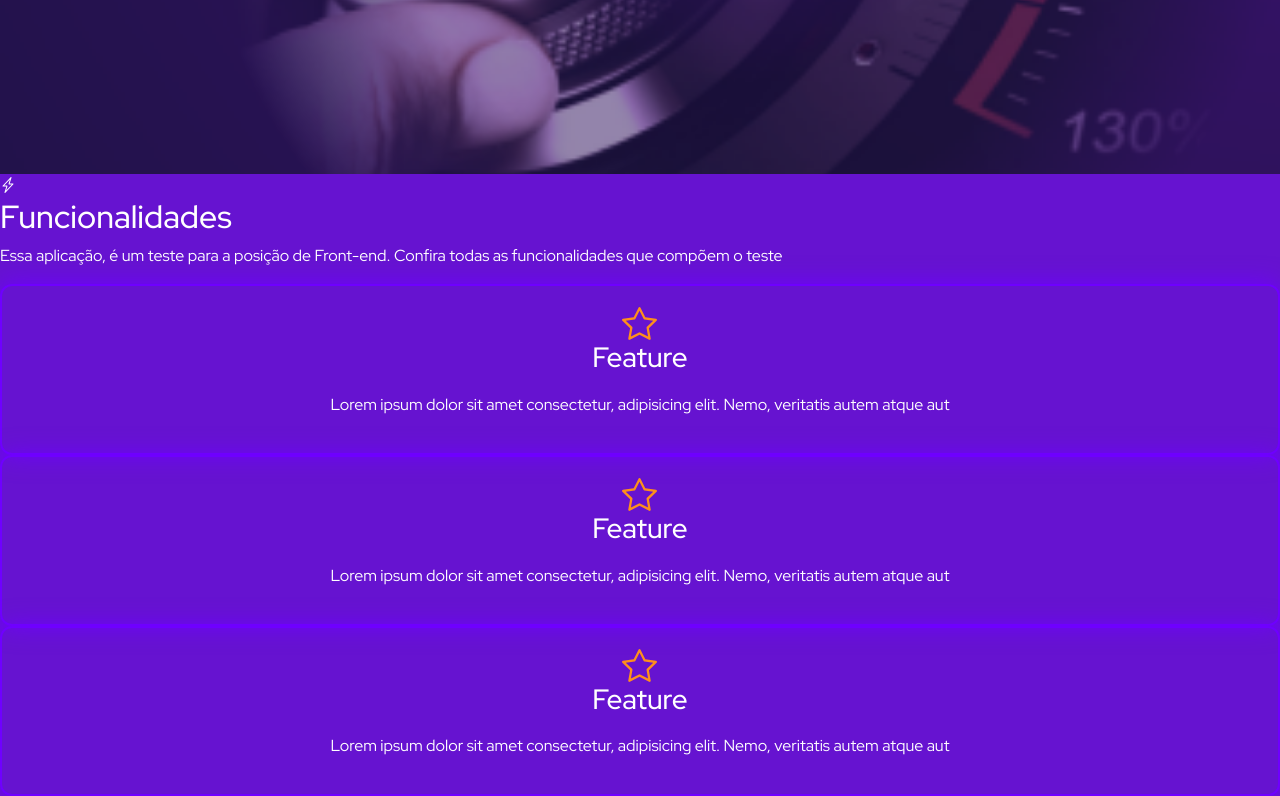
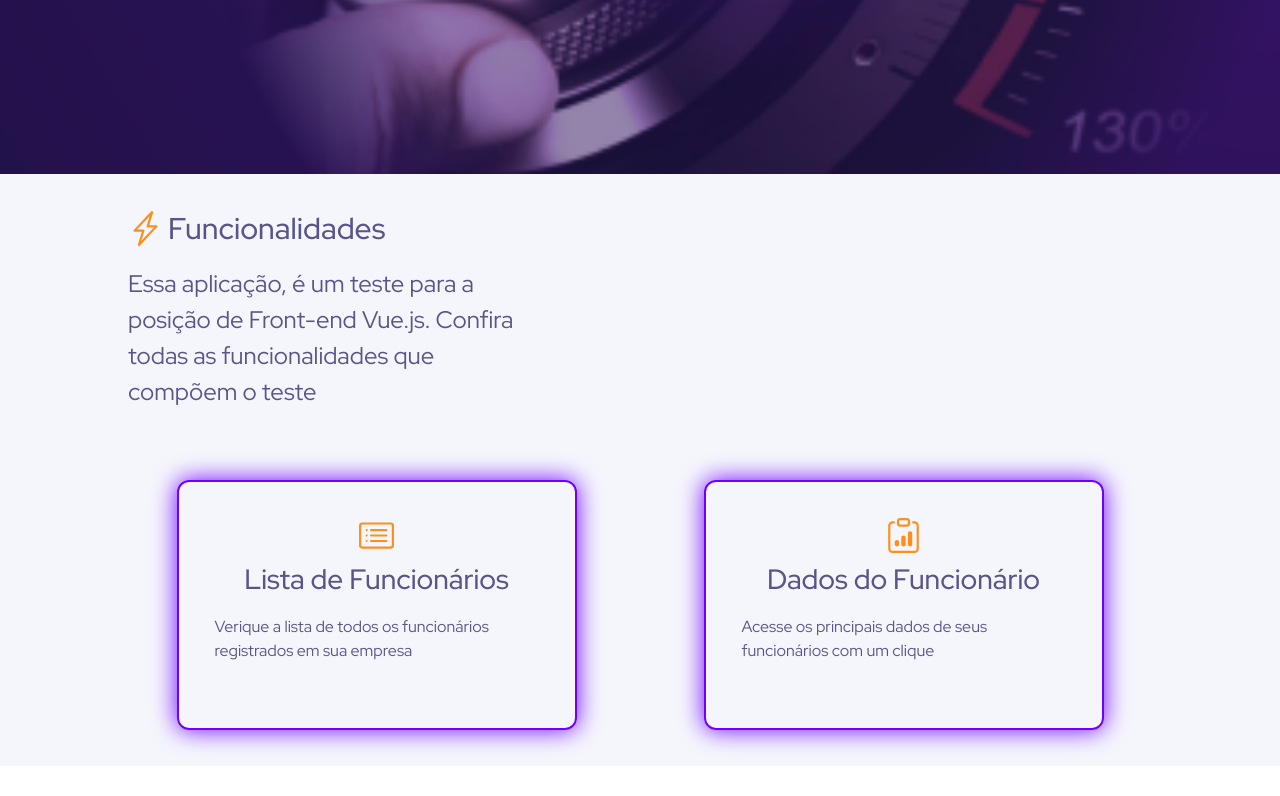
Before and after one commit to caiomontenegro/logcomex_test, a Nuxt app: page / in a window 1280 px wide. Shown: the part 526-1322 px from the top of the page. After the commit the page ends 1292 px from the top, so only its background shows below. Built offline with nearby package versions, Linux system fonts and the light colour scheme.

Commit message:
:sparkles: feat: feature section has been concluded

```diff
--- a/components/containers/FeatureCard.vue
+++ b/components/containers/FeatureCard.vue
@@ -41,7 +41,7 @@ export default {
   display: flex;
   flex-direction: column;
   align-items: center;
-  padding: 20px;
+  padding: 36px;
   border: 2px solid $border-color;
   box-shadow: 0px 0px 25px $border-color;
   border-radius: 12px;
@@ -49,6 +49,7 @@ export default {
 
   &__title {
     display: flex;
+    gap: 10px;
     flex-direction: column;
     align-items: center;
     font-size: 16px;
@@ -60,4 +61,11 @@ export default {
   color: $accent-color;
   font-size: 35px;
 }
+
+@media(min-width: 1000px) {
+  .theFeature {
+    min-height: 250px;
+    max-width:  400px;
+  }
+}
 </style>
--- a/pages/index.vue
+++ b/pages/index.vue
@@ -21,7 +21,7 @@
               </client-only>
               <h2>Funcionalidades</h2>
             </div>
-            <p class="features__description">Essa aplicação, é um teste para a posição de Front-end. Confira todas as funcionalidades que compõem o teste</p>
+            <p class="features__description">Essa aplicação, é um teste para a posição de Front-end Vue.js. Confira todas as funcionalidades que compõem o teste</p>
           </div>
           <div class="features__list">
             <containers-feature-card
@@ -45,22 +45,16 @@ export default {
       features: [
         {
           id: 0,
-          icon: 'star',
-          title: 'Feature',
-          description: 'Lorem ipsum dolor sit amet consectetur, adipisicing elit. Nemo, veritatis autem atque aut'
+          icon: 'card-list',
+          title: 'Lista de Funcionários',
+          description: 'Verique a lista de todos os funcionários registrados em sua empresa'
         },
         {
           id: 1,
-          icon: 'star',
-          title: 'Feature',
-          description: 'Lorem ipsum dolor sit amet consectetur, adipisicing elit. Nemo, veritatis autem atque aut'
+          icon: 'clipboard-data',
+          title: 'Dados do Funcionário',
+          description: 'Acesse os principais dados de seus funcionários com um clique'
         },
-        {
-          id: 2,
-          icon: 'star',
-          title: 'Feature',
-          description: 'Lorem ipsum dolor sit amet consectetur, adipisicing elit. Nemo, veritatis autem atque aut'
-        }
       ],
     }
   }
@@ -112,6 +106,52 @@ export default {
   }
 }
 
+.features {
+  background-color: $primary-color;
+  color: $text_secundaryColor;
+  display: flex;
+  align-items: center;
+  justify-content: center;
+  padding: 36px 0px;
+
+  &__content {
+    display: flex;
+    flex-direction: column;
+    gap: 30px;
+    width: 80%;
+  }
+
+  &__title {
+    display: flex;
+    align-items: center;
+    gap: 5px;
+    margin-bottom: 20px;
+
+    h2 {
+      font-size: 30px;
+      margin: 0px;
+    }
+  }
+
+  &__description {
+    font-size: 20px;
+    margin-bottom: 40px;
+    text-align: center;
+  }
+
+  &__list {
+    display: flex;
+    flex-direction: column;
+    justify-content: space-around;
+    gap: 25px;
+  }
+}
+
+.icon {
+  color: $accent-color;
+  font-size: 35px;
+}
+
 @media(min-width: 1000px) {
 
   .hero {
@@ -134,5 +174,33 @@ export default {
     }
   }
 
+  .features {
+    &__content {
+      display: flex;
+    }
+
+    &__intro {
+      display: flex;
+      align-items: start;
+      flex-direction: column;
+    }
+
+    &__title {
+      font-size: 34px;
+    }
+
+    &__description {
+      font-size: 24px;
+      max-width: 400px;
+      text-align: start;
+    }
+
+    &__list {
+      display: flex;
+      flex-direction: row;
+      gap: 30px;
+    }
+  }
+
 }
 </style>
```
